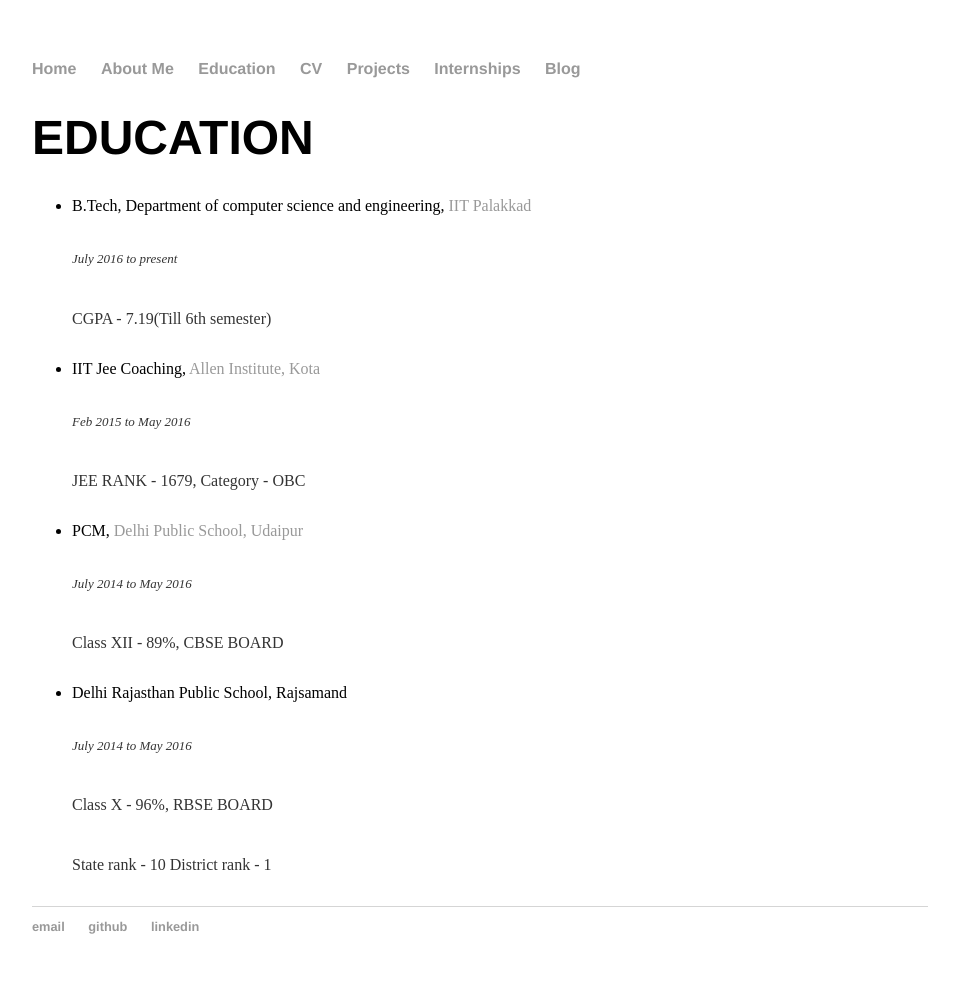
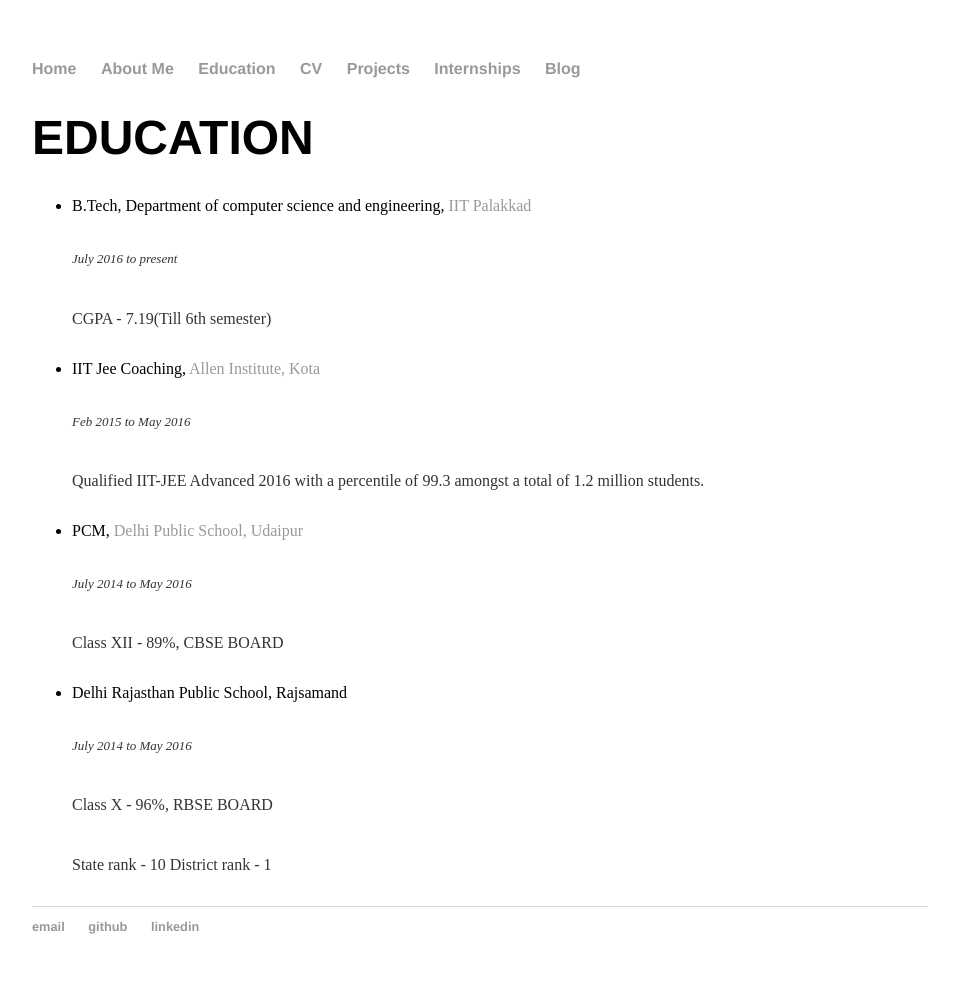
Before and after one commit to iamrajee/iamrajee.github.io, a Jekyll site: the page built from education/index.html, in a window 1280 px wide. Shown: the whole page, without its empty margins (160-1119 px from the left). Built offline with Jekyll 4.4.1, drawn with Linux system fonts in a browser that asks for light colours.

Commit message:
Update index.html

```diff
--- a/education/index.html
+++ b/education/index.html
@@ -11,7 +11,7 @@ title: EDUCATION
 
 		<li>IIT Jee Coaching, <a href="tps://www.allen.ac.in">Allen Institute, Kota</a></li>
 		<p><font size="2"><em>Feb 2015 to May 2016</em></font></p>
-		<p><font size="3">JEE RANK - 1679, Category - OBC</font></p>
+		<p><font size="3">Qualified IIT-JEE Advanced 2016 with a percentile of 99.3 amongst a total of 1.2 million students.</font></p>
 
     		<li>PCM, <a href="http://www.dpsudaipur.com/ProgramFiles/Login/HomePage.aspx">Delhi Public School, Udaipur</a></li>
 		<p><font size="2"><em>July 2014 to May 2016</em></font></p>
```
